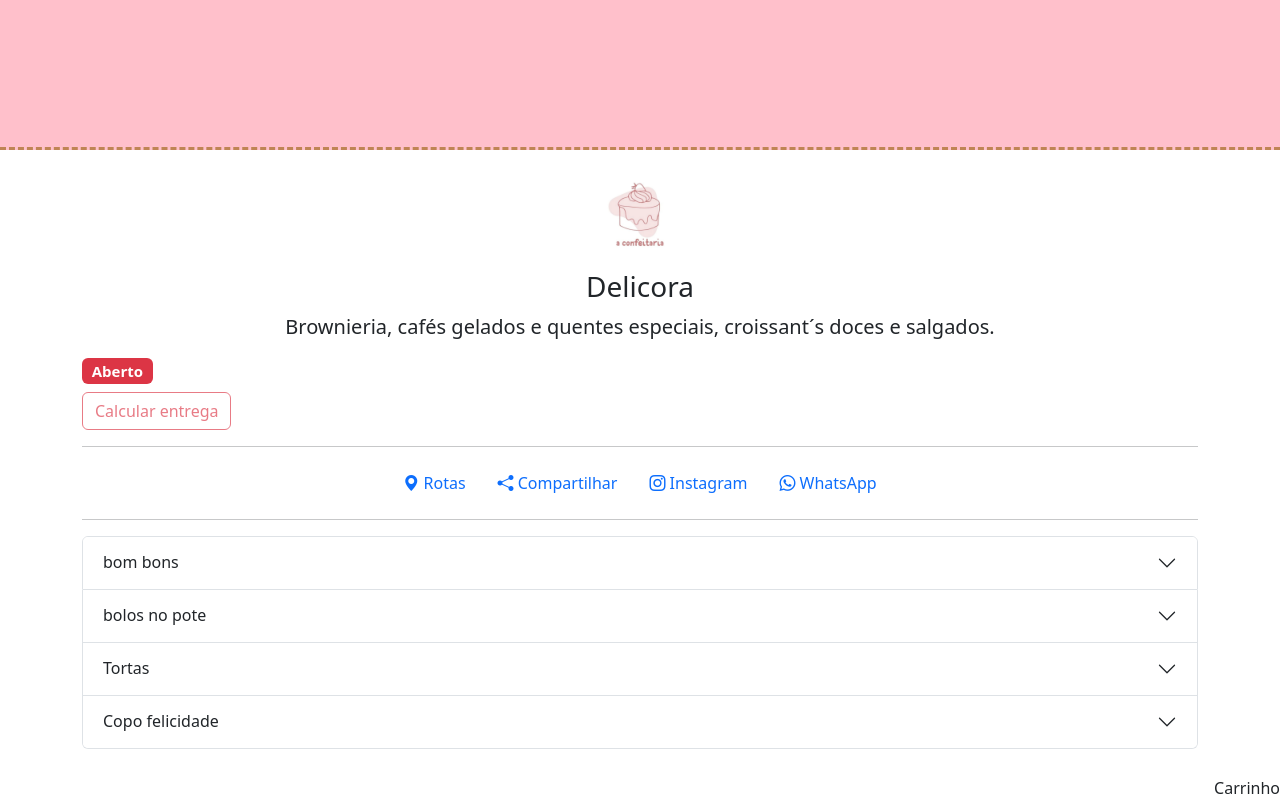
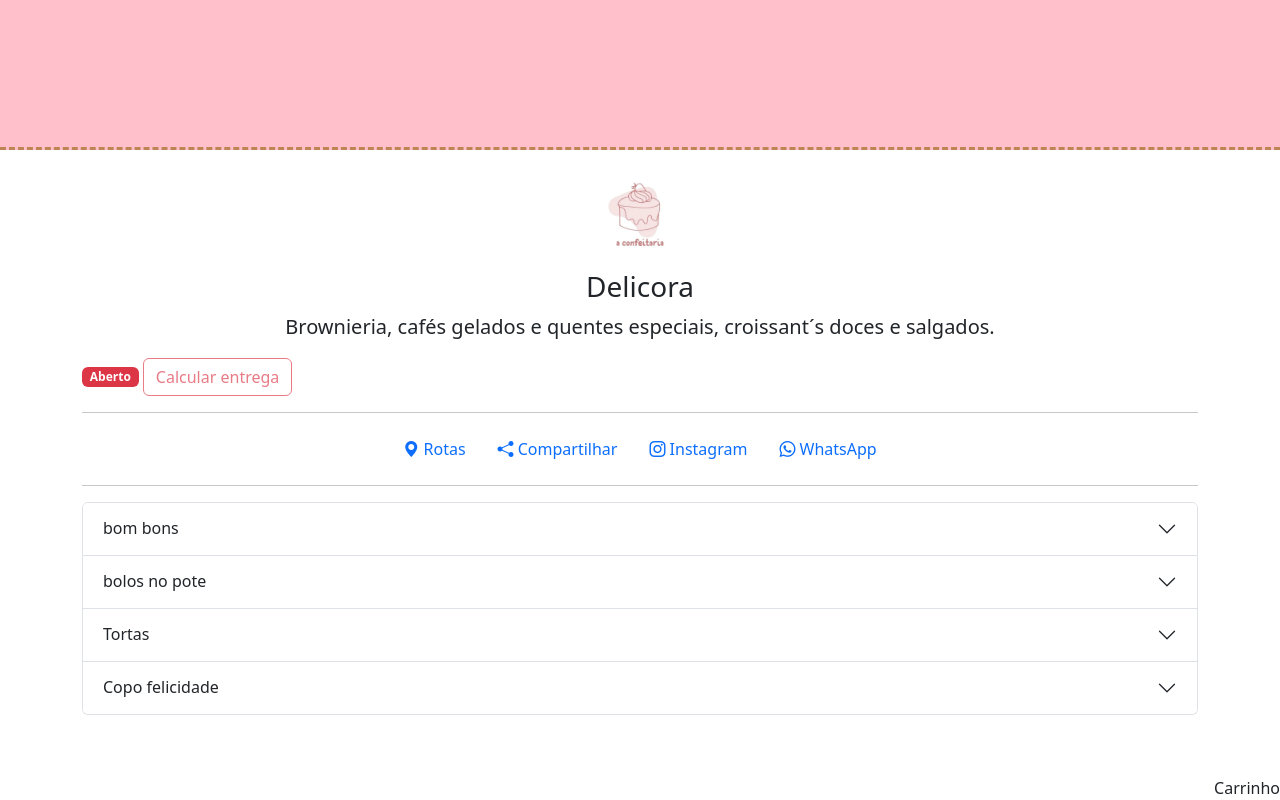
Before and after one commit to pedrosiqueira/bianca-confeitaria, a SvelteKit app: page / in a window 1280 px wide. Built offline with nearby package versions, Linux system fonts and the light colour scheme.

Commit message:
organização

```diff
--- a/src/routes/+page.svelte
+++ b/src/routes/+page.svelte
@@ -11,7 +11,7 @@
 			<h3>Delicora</h3>
 			<p class="lead">Brownieria, cafés gelados e quentes especiais, croissant´s doces e salgados.</p>
 		</div>
-		<h5><span class="badge text-bg-danger">Aberto</span></h5>
+		<span class="badge text-bg-danger">Aberto</span>
 		<button type="button" class="btn btn-outline-danger" disabled> Calcular entrega</button>
 		<hr />
 		<ul class="nav justify-content-center">
@@ -102,8 +102,8 @@
 							if (p.qtd > 0) p.qtd--;
 						}}>-</button
 					>
-					<button type="button" class="btn btn-outline-danger">{p.qtd}</button>
-					<button type="button" class="btn btn-danger" onclick={() => p.qtd++}>+</button>
+					<button class="btn btn-outline-danger">{p.qtd}</button>
+					<button class="btn btn-danger" onclick={() => p.qtd++}>+</button>
 				</div>
 				<button class="btn btn-danger">Adicionar R$ {p.qtd * p.preço}</button>
 			</div>
```
